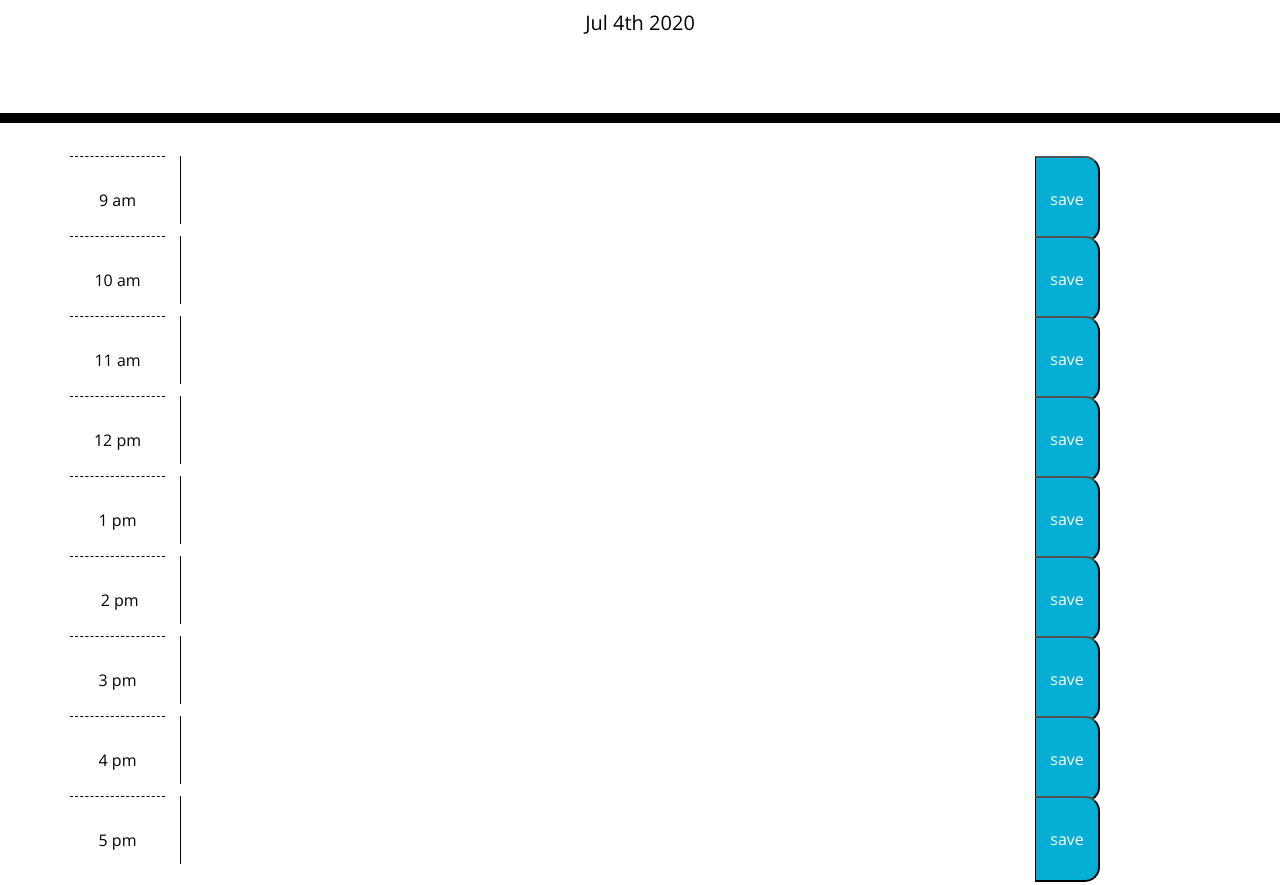
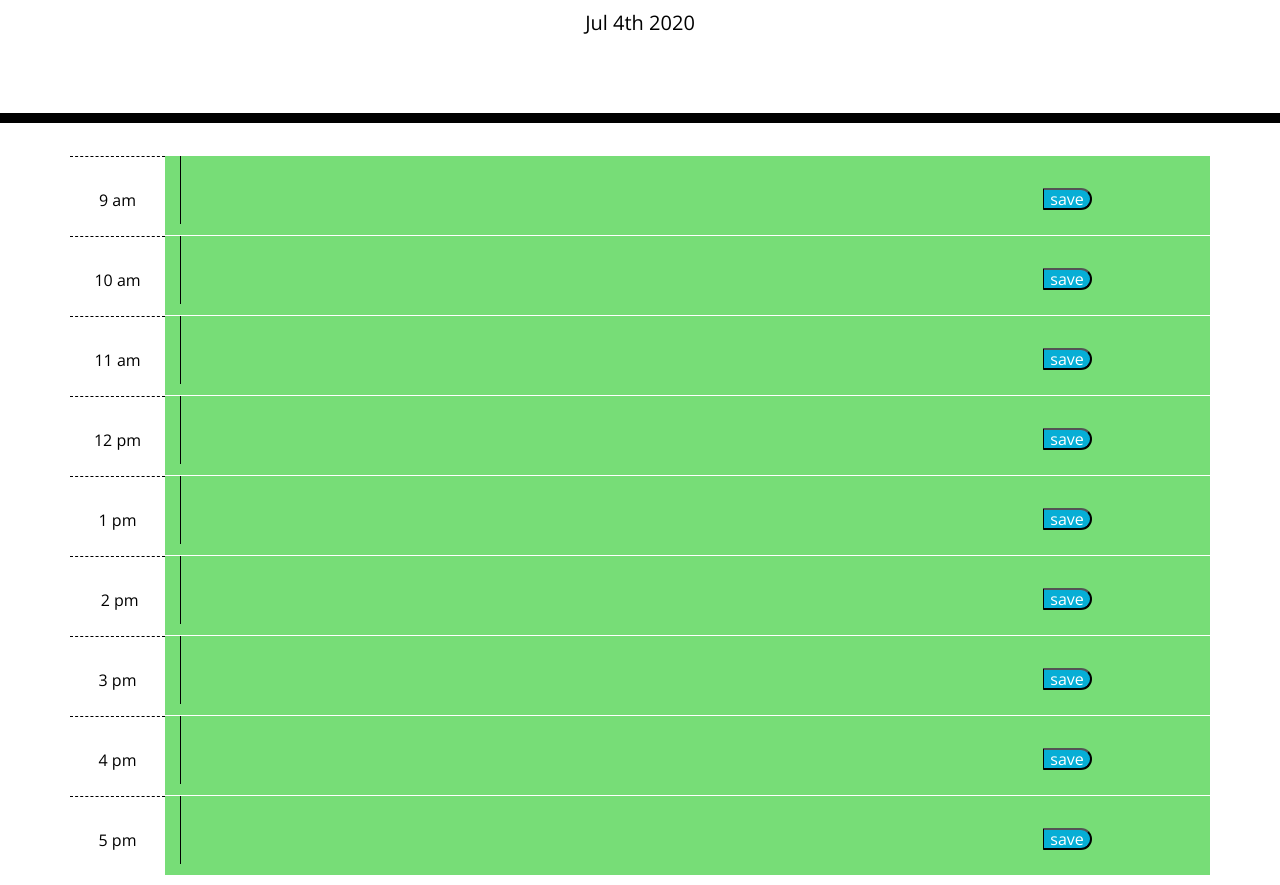
Before and after one commit to dchoi20/homework5, a plain HTML site: page index.html in a window 1280 px wide. Shown: the part 181-1066 px from the top of the page. Drawn offline with nearby package versions, Linux system fonts and the light colour scheme.

Commit message:
deleted unnecessary classes and attributes in HTML and CSS

```diff
--- a/index.html
+++ b/index.html
@@ -20,61 +20,63 @@
         <p id="currentDay" class="lead"></p>
     </header>
     <div class="container">
-
         <div class="row timeSection" time="9">
             <div class="col-1 centerItem hour">9 am</div>
             <div class="col-9"><textarea id="firstTime" name="9" cols="116" rows="3" class="textArea"></textarea>
             </div>
-            <div class="col-1 centerItem"><button class="saveBtn" value="9">save</button></div>
+            <div class="col-1 centerItem"><button class="saveBtn">save</button></div>
         </div>
         <div class="row timeSection" time="10">
             <div class="col-1 centerItem hour">10 am</div>
             <div class="col-9"><textarea name="10" cols="116" rows="3" class="textArea"></textarea>
             </div>
-            <div class="col-1 centerItem"><button class="saveBtn" value="10">save</button></div>
+            <div class="col-1 centerItem"><button class="saveBtn">save</button></div>
         </div>
         <div class="row timeSection" time="11">
             <div class="col-1 centerItem hour">11 am</div>
             <div class="col-9"><textarea name="11" cols="116" rows="3" class="textArea"></textarea>
             </div>
-            <div class="col-1 centerItem"><button class="saveBtn" value="11">save</button></div>
+            <div class="col-1 centerItem"><button class="saveBtn">save</button></div>
         </div>
         <div class="row timeSection" time="12">
             <div class="col-1 centerItem hour">12 pm</div>
             <div class="col-9"><textarea name="12" cols="116" rows="3" class="textArea"></textarea>
             </div>
-            <div class="col-1 centerItem"><button class="saveBtn" value="12">save</button></div>
+            <div class="col-1 centerItem"><button class="saveBtn">save</button></div>
         </div>
         <div class="row timeSection" time="13">
             <div class="col-1 centerItem hour">1 pm</div>
-            <div class="col-9"><textarea name="1" cols="116" rows="3" class="textArea"></textarea>
+            <div class="col-9"><textarea name="1" cols="11" rows="3" class="textArea"></textarea>
             </div>
-            <div class="col-1 centerItem"><button class="saveBtn" value="13">save</button></div>
+            <div class="col-1 centerItem"><button class="saveBtn">save</button></div>
         </div>
         <div class="row timeSection" time="14">
             <div class="col-1 centerItem hour"> 2 pm</div>
             <div class="col-9"><textarea name="2" cols="116" rows="3" class="textArea"></textarea>
             </div>
-            <div class="col-1 centerItem"><button class="saveBtn" value="14">save</button></div>
+            <div class="col-1 centerItem"><button class="saveBtn">save</button></div>
         </div>
         <div class="row timeSection" time="15">
             <div class="col-1 centerItem hour">3 pm</div>
             <div class="col-9"><textarea name="3" cols="116" rows="3" class="textArea"></textarea>
             </div>
-            <div class="col-1 centerItem"><button class="saveBtn" value="15">save</button></div>
+            <div class="col-1 centerItem"><button class="saveBtn">save</button></div>
         </div>
         <div class="row timeSection" time="16">
             <div class="col-1 centerItem hour">4 pm</div>
             <div class="col-9"><textarea name="4" cols="116" rows="3" class="textArea"></textarea>
             </div>
-            <div class="col-1 centerItem"><button class="saveBtn" value="16">save</button></div>
+            <div class="col-1 centerItem"><button class="saveBtn">save</button></div>
         </div>
         <div class="row timeSection" time="17">
             <div class="col-1 centerItem hour">5 pm</div>
             <div class="col-9"><textarea name="5" cols="116" rows="3" class="textArea"></textarea>
             </div>
-            <div class="col-1 centerItem"><button class="saveBtn" value="17">save</button></div>
+            <div class="col-1 centerItem"><button class="saveBtn">save</button></div>
         </div>
+
+
+
 
     </div>
     <script src="https://code.jquery.com/jquery-3.4.1.min.js"></script>
--- a/script.js
+++ b/script.js
@@ -11,6 +11,26 @@ $(document).ready(function () {
   let timeNow = today.getHours();
   let $timeSection = $(".timeSection");
 
+  // COLOR ROW
+  function colorTimeSection() {
+    $timeSection.each(function () {
+      let $currentSection = $(this);
+      let currentHour = parseInt($currentSection.attr("time"));
+      console.log(currentHour);
+
+
+      if (currentHour == timeNow) {
+        $currentSection.addClass("present").removeClass("past");
+      }
+      if (currentHour < timeNow) {
+        $currentSection.addClass("past").removeClass("present");
+      }
+      if (currentHour > timeNow) {
+        $currentSection.addClass("future").removeClass("past present");
+      }
+
+    })
+  }
 
 
   // CALL FUNCTION
@@ -18,6 +38,7 @@ $(document).ready(function () {
   displayPlans();
 
 
+  colorTimeSection();
 
   // SAVE BUTTON
 
@@ -34,28 +55,6 @@ $(document).ready(function () {
     localStorage.setItem("plans", plans)
     displayPlans();
 
-    // COLOR ROW
-    colorTimeSection();
-    function colorTimeSection() {
-      $timeSection.each(function () {
-        let $currentSection = $(this);
-        console.log($currentSection)
-        let currentHour = parseInt($currentSection.attr("time"));
-        console.log(currentHour);
-
-        if (currentHour < timeNow) {
-          // grey
-          $(".textArea").addClass("past");
-        } else if (currentHour == timeNow) {
-          red
-          $(".textArea").addClass("present");
-        } else {
-          // green
-          $(".textArea").addClass("future");
-        }
-
-      })
-    }
 
 
   });
--- a/style.css
+++ b/style.css
@@ -5,7 +5,6 @@ body {
 }
 
 textarea {
-  width: 100%;
   background: transparent;
   border: none;
   resize: none;
@@ -64,8 +63,6 @@ textarea {
   border-bottom-right-radius: 15px;
   background-color: #06aed5;
   color: white;
-  height: 100%;
-  width: 100%;
 }
 
 .saveBtn i:hover {
```
